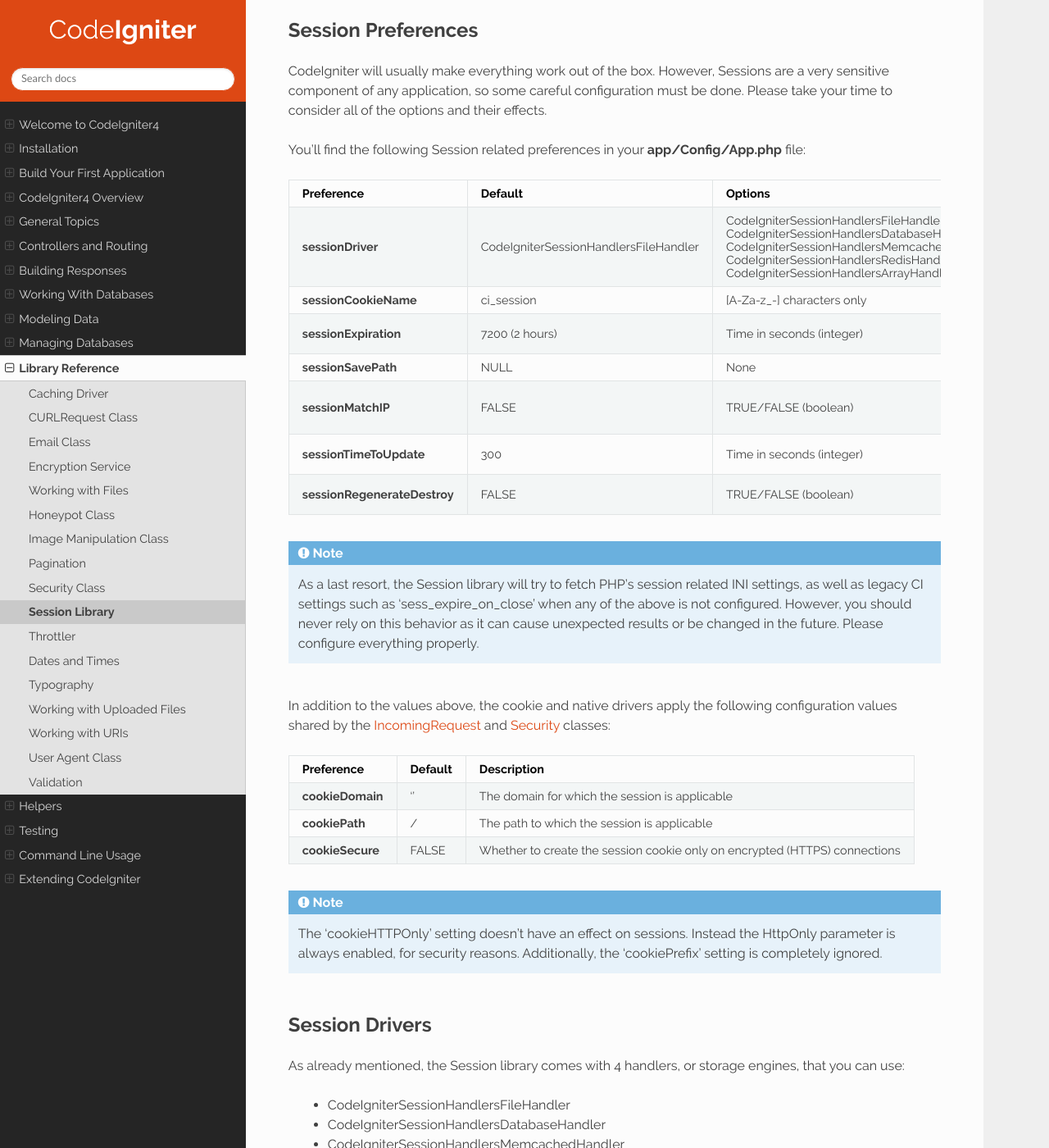
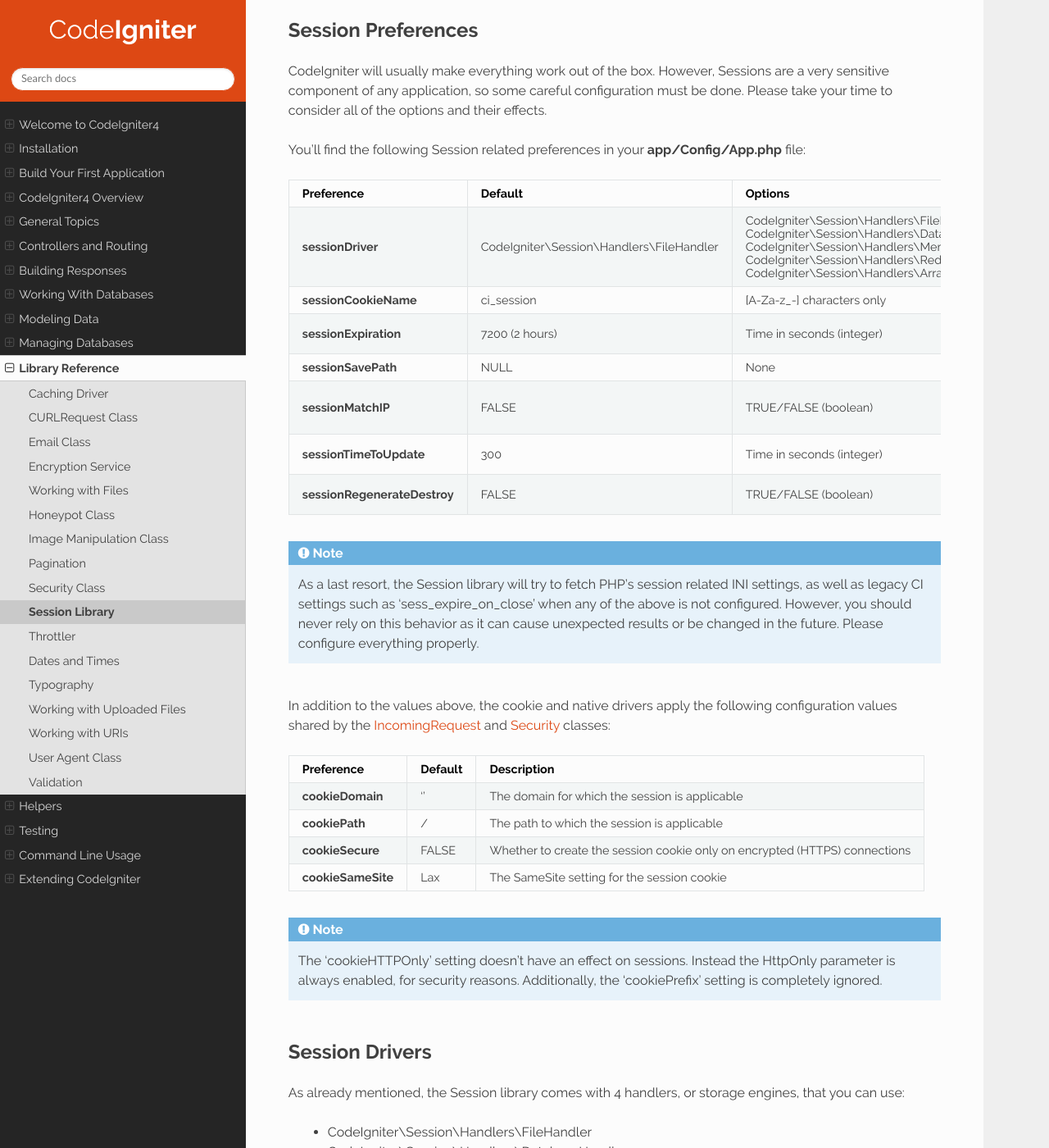
Before and after one commit to NEKOGET/ci4_user_guide_src, a Sphinx documentation site: the page built from source/libraries/sessions.rst, in a window 1280 px wide and 1400 px high, scrolled down 10364 px. Shown: the whole window at 82% size. Built offline with Sphinx 7.4.7 and the Read the Docs theme 2.0.0, drawn with Linux system fonts in a browser that asks for light colours; some of the changed text lies outside the part shown.

Commit message:
Add support for SameSite cookies (#3447)
Add support for SameSite cookies #3442

```diff
--- a/source/changelogs/v4.0.5.rst
+++ b/source/changelogs/v4.0.5.rst
@@ -11,6 +11,7 @@ Enhancements:
 - New Model option: ``$useAutoIncrement`` which when set to ``false`` allows you to provide your own primary key for each record in the table. Handy when we want to implement 1:1 relation or use UUIDs for our model.
 - New URL helper function ``url_is()`` which allows you to check the current URL to see if matches the given string.
 - Services now have their config parameters strictly typehinted. This will ensure no one will pass a different config instance. If you need to pass a new config with additional properties, you need to extend that particular config.
+- Support for setting SameSate attribute on Session and CSRF cookies has been added. For security and compatibility with latest browser versions, the default setting is ``Lax``.
 
 Bugs Fixed:
 
--- a/source/helpers/cookie_helper.rst
+++ b/source/helpers/cookie_helper.rst
@@ -24,7 +24,7 @@ Available Functions
 
 The following functions are available:
 
-.. php:function:: set_cookie($name[, $value = ''[, $expire = ''[, $domain = ''[, $path = '/'[, $prefix = ''[, $secure = false[, $httpOnly = false]]]]]]])
+.. php:function:: set_cookie($name[, $value = ''[, $expire = ''[, $domain = ''[, $path = '/'[, $prefix = ''[, $secure = false[, $httpOnly = false[, $sameSite = '']]]]]]]])
 
 	:param	mixed	$name: Cookie name *or* associative array of all of the parameters available to this function
 	:param	string	$value: Cookie value
@@ -34,6 +34,7 @@ The following functions are available:
 	:param	string	$prefix: Cookie name prefix
 	:param	bool	$secure: Whether to only send the cookie through HTTPS
 	:param	bool	$httpOnly: Whether to hide the cookie from JavaScript
+	:param	string	$sameSite: The value for the SameSite cookie parameter. If null, the default from `config/App.php` is used
 	:rtype:	void
 
 	This helper function gives you friendlier syntax to set browser
--- a/source/installation/upgrading.rst
+++ b/source/installation/upgrading.rst
@@ -8,5 +8,6 @@ upgrading from.
 .. toctree::
     :titlesonly:
 
+    Upgrading from 4.0.4 to 4.0.5 <upgrade_405>
     Upgrading from 4.0.x to 4.0.4 <upgrade_404>
 	Upgrading from 3.x to 4.x <upgrade_4xx>
--- a/source/libraries/sessions.rst
+++ b/source/libraries/sessions.rst
@@ -434,26 +434,26 @@ all of the options and their effects.
 You'll find the following Session related preferences in your
 **app/Config/App.php** file:
 
-============================== ========================================= ============================================== ============================================================================================
-Preference                     Default                                   Options                                        Description
-============================== ========================================= ============================================== ============================================================================================
-**sessionDriver**              CodeIgniter\Session\Handlers\FileHandler  CodeIgniter\Session\Handlers\FileHandler       The session storage driver to use.
-                                                                         CodeIgniter\Session\Handlers\DatabaseHandler
-                                                                         CodeIgniter\Session\Handlers\MemcachedHandler
-                                                                         CodeIgniter\Session\Handlers\RedisHandler
-                                                                         CodeIgniter\Session\Handlers\ArrayHandler
-**sessionCookieName**          ci_session                                [A-Za-z\_-] characters only                    The name used for the session cookie.
-**sessionExpiration**          7200 (2 hours)                            Time in seconds (integer)                      The number of seconds you would like the session to last.
-                                                                                                                        If you would like a non-expiring session (until browser is closed) set the value to zero: 0
-**sessionSavePath**            NULL                                      None                                           Specifies the storage location, depends on the driver being used.
-**sessionMatchIP**             FALSE                                     TRUE/FALSE (boolean)                           Whether to validate the user's IP address when reading the session cookie.
-                                                                                                                        Note that some ISPs dynamically changes the IP, so if you want a non-expiring session you
-                                                                                                                        will likely set this to FALSE.
-**sessionTimeToUpdate**        300                                       Time in seconds (integer)                      This option controls how often the session class will regenerate itself and create a new
-                                                                                                                        session ID. Setting it to 0 will disable session ID regeneration.
-**sessionRegenerateDestroy**   FALSE                                     TRUE/FALSE (boolean)                           Whether to destroy session data associated with the old session ID when auto-regenerating
-                                                                                                                        the session ID. When set to FALSE, the data will be later deleted by the garbage collector.
-============================== ========================================= ============================================== ============================================================================================
+============================== ============================================ ================================================= ============================================================================================
+Preference                     Default                                      Options                                           Description
+============================== ============================================ ================================================= ============================================================================================
+**sessionDriver**              CodeIgniter\\Session\\Handlers\\FileHandler  CodeIgniter\\Session\\Handlers\\FileHandler       The session storage driver to use.
+                                                                            CodeIgniter\\Session\\Handlers\\DatabaseHandler
+                                                                            CodeIgniter\\Session\\Handlers\\MemcachedHandler
+                                                                            CodeIgniter\\Session\\Handlers\\RedisHandler
+                                                                            CodeIgniter\\Session\\Handlers\\ArrayHandler
+**sessionCookieName**          ci_session                                   [A-Za-z\_-] characters only                       The name used for the session cookie.
+**sessionExpiration**          7200 (2 hours)                               Time in seconds (integer)                         The number of seconds you would like the session to last.
+                                                                                                                              If you would like a non-expiring session (until browser is closed) set the value to zero: 0
+**sessionSavePath**            NULL                                         None                                              Specifies the storage location, depends on the driver being used.
+**sessionMatchIP**             FALSE                                        TRUE/FALSE (boolean)                              Whether to validate the user's IP address when reading the session cookie.
+                                                                                                                              Note that some ISPs dynamically changes the IP, so if you want a non-expiring session you
+                                                                                                                              will likely set this to FALSE.
+**sessionTimeToUpdate**        300                                          Time in seconds (integer)                         This option controls how often the session class will regenerate itself and create a new
+                                                                                                                              session ID. Setting it to 0 will disable session ID regeneration.
+**sessionRegenerateDestroy**   FALSE                                        TRUE/FALSE (boolean)                              Whether to destroy session data associated with the old session ID when auto-regenerating
+                                                                                                                              the session ID. When set to FALSE, the data will be later deleted by the garbage collector.
+============================== ============================================ ================================================= ============================================================================================
 
 .. note:: As a last resort, the Session library will try to fetch PHP's
 	session related INI settings, as well as legacy CI settings such as
@@ -466,13 +466,14 @@ In addition to the values above, the cookie and native drivers apply the
 following configuration values shared by the :doc:`IncomingRequest </incoming/incomingrequest>` and
 :doc:`Security <security>` classes:
 
-================== =============== ===========================================================================
-Preference         Default         Description
-================== =============== ===========================================================================
-**cookieDomain**   ''              The domain for which the session is applicable
-**cookiePath**     /               The path to which the session is applicable
-**cookieSecure**   FALSE           Whether to create the session cookie only on encrypted (HTTPS) connections
-================== =============== ===========================================================================
+==================== =============== ===========================================================================
+Preference           Default         Description
+==================== =============== ===========================================================================
+**cookieDomain**     ''              The domain for which the session is applicable
+**cookiePath**       /               The path to which the session is applicable
+**cookieSecure**     FALSE           Whether to create the session cookie only on encrypted (HTTPS) connections
+**cookieSameSite**   Lax             The SameSite setting for the session cookie
+==================== =============== ===========================================================================
 
 .. note:: The 'cookieHTTPOnly' setting doesn't have an effect on sessions.
 	Instead the HttpOnly parameter is always enabled, for security
@@ -485,11 +486,11 @@ Session Drivers
 As already mentioned, the Session library comes with 4 handlers, or storage
 engines, that you can use:
 
-  - CodeIgniter\Session\Handlers\FileHandler
-  - CodeIgniter\Session\Handlers\DatabaseHandler
-  - CodeIgniter\Session\Handlers\MemcachedHandler
-  - CodeIgniter\Session\Handlers\RedisHandler
-  - CodeIgniter\Session\Handlers\ArrayHandler
+  - CodeIgniter\\Session\\Handlers\\FileHandler
+  - CodeIgniter\\Session\\Handlers\\DatabaseHandler
+  - CodeIgniter\\Session\\Handlers\\MemcachedHandler
+  - CodeIgniter\\Session\\Handlers\\RedisHandler
+  - CodeIgniter\\Session\\Handlers\\ArrayHandler
 
 By default, the ``FileHandler`` Driver will be used when a session is initialized,
 because it is the safest choice and is expected to work everywhere
```
Also changed, not shown: source/installation/upgrade_405.rst (added, +14 -0 lines), source/outgoing/response.rst (+11 -3 lines).
